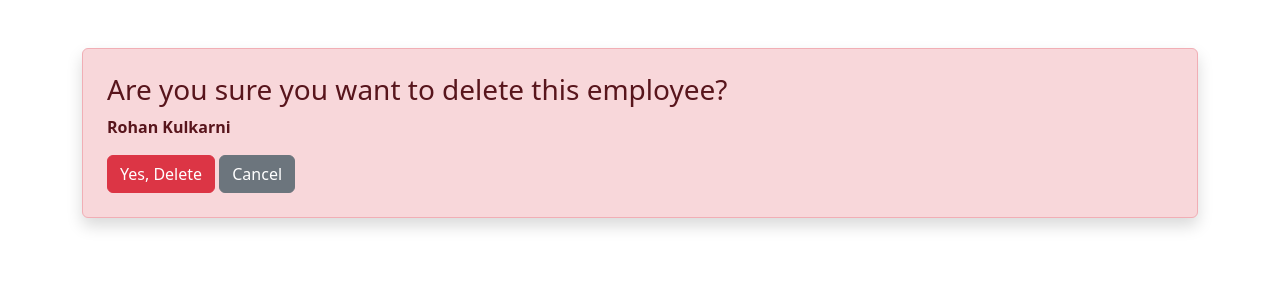
After one commit to SurajPawar15-smart/django_employees, a Django app: page /employee/delete/1/ in a window 1280 px wide. The commit adds this page. Shown: the top 300 px of the page. Run offline with Django 5.2, Linux system fonts and the light colour scheme; data comes from the database, SQL or seed files in the repository; both versions use the stored data as it was after the commit.

Commit message:
added edit +delete

```diff
--- a/employees/urls.py
+++ b/employees/urls.py
@@ -3,5 +3,7 @@ from . import views
 
 urlpatterns = [
     path('<int:id>/',views.employee_detail,name='employee_detail'),
-    path('add/',views.add_employee,name='add_employee')
+    path('add/',views.add_employee,name='add_employee'),
+    path('edit/<int:id>/', views.edit_employee, name='edit_employee'),
+    path('delete/<int:id>/', views.delete_employee, name='delete_employee'),
 ]
--- a/employees/views.py
+++ b/employees/views.py
@@ -1,4 +1,4 @@
-from django.shortcuts import render,get_object_or_404
+from django.shortcuts import render,get_object_or_404,redirect
 from . models import Employee
 from .forms import EmployeeForm
 
@@ -21,3 +21,36 @@ def add_employee(request):
     form=EmployeeForm()
     context={'form':form}
     return render(request,'add_employee.html',context)
+
+
+# Edit Employee
+def edit_employee(request, id):
+    employee = get_object_or_404(Employee, id=id)
+
+    if request.method == 'POST':
+        form = EmployeeForm(request.POST, request.FILES, instance=employee)
+        if form.is_valid():
+            form.save()
+            return redirect('employee_detail', id=employee.id)
+    else:
+        form = EmployeeForm(instance=employee)
+
+    context = {'form': form, 'employee': employee}
+    return render(request, 'edit_employee.html', context)
+
+
+# Delete Employee
+def delete_employee(request, id):
+    employee = get_object_or_404(Employee, id=id)
+
+    if request.method == 'POST':
+        employee.delete()
+        return redirect('home')
+
+    return render(request, 'confirm_delete.html', {'employee': employee})
+
+# View Employee Details
+def employee_detail(request, id):
+    employee = get_object_or_404(Employee, id=id)
+    context = {'employee': employee}
+    return render(request, 'employee_detail.html', context)
--- /dev/null
+++ b/templates/confirm_delete.html
@@ -0,0 +1,21 @@
+<!DOCTYPE html>
+<html>
+<head>
+    <title>Delete Employee</title>
+    <link rel="stylesheet" href="https://cdn.jsdelivr.net/npm/bootstrap@5.3.2/dist/css/bootstrap.min.css">
+</head>
+<body class="container mt-5">
+
+    <div class="alert alert-danger p-4 shadow">
+        <h3>Are you sure you want to delete this employee?</h3>
+        <p><strong>{{ employee.full_name }}</strong></p>
+
+        <form method="POST">
+            {% csrf_token %}
+            <button type="submit" class="btn btn-danger">Yes, Delete</button>
+            <a href="{% url 'employee_detail' employee.id %}" class="btn btn-secondary">Cancel</a>
+        </form>
+    </div>
+
+</body>
+</html>
--- a/templates/employee_detail.html
+++ b/templates/employee_detail.html
@@ -47,7 +47,10 @@
             </p>
 
         </div>
-
+{% comment %} <div class="mt-3 d-flex gap-2">
+    <a href="{% url 'edit_employee' employee.id %}" class="btn btn-warning w-50">Edit</a>
+    <a href="{% url 'delete_employee' employee.id %}" class="btn btn-danger w-50">Delete</a>
+</div> {% endcomment %}
         <!-- Footer -->
         <div class="card-footer bg-light text-center">
             <a href="{% url 'home' %}" class="btn btn-primary w-100" style="border-radius: 30px;">
--- a/templates/home.html
+++ b/templates/home.html
@@ -42,8 +42,8 @@
                     <td>{{ e.is_active }}</td>
                     <td>
                         <a href="{% url 'employee_detail' e.id %}"><i class="fa fa-eye"></i></a>
-                        <a href=""><i class="fa fa-edit"></i></a>
-                        <a href=""><i class="fa fa-trash"></i></a>
+                        <a href="{% url 'edit_employee' e.id %}"><i class="fa fa-edit"></i></a>
+                        <a href="{% url 'delete_employee' e.id %}"><i class="fa fa-trash"></i></a>
                     </td>
                 </tr>
             {% endfor %}
```
Also changed, not shown: templates/edit_employee.html (added, +20 -0 lines), db.sqlite3.
